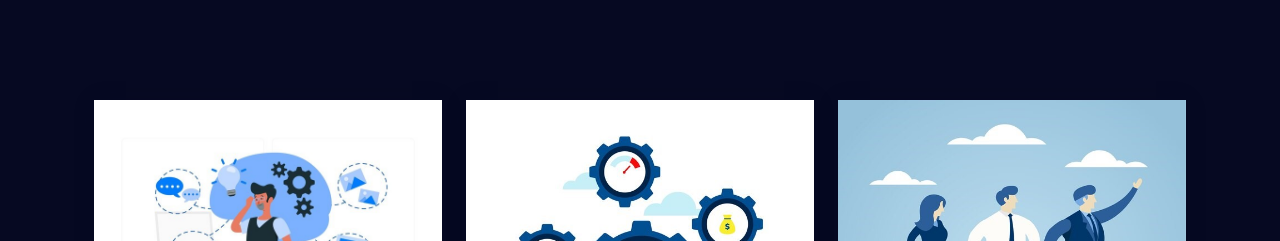
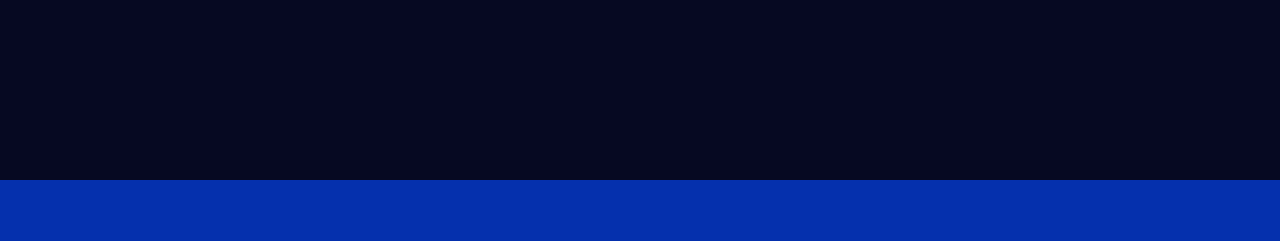
Before and after one commit to tusharCsrBox/tusharCsrBox.github.io, a plain HTML site: page pages/aboutUs.html in a window 1280 px wide. Shown: the part 3116-3357 px from the top of the page. Drawn offline with nearby package versions, Linux system fonts and the light colour scheme.

Commit message:
updated data

```diff
--- a/pages/aboutUs.html
+++ b/pages/aboutUs.html
@@ -274,7 +274,7 @@
         <div class="container">
           <div class="row">
             <!--first Team Member-->
-            <div class="col-12 col-md-8  col-lg-4 mx-md-auto ">
+            <!-- <div class="col-12 col-md-8  col-lg-4 mx-md-auto ">
               <div class="tm-member-card     wow   fadeInUp" data-wow-delay="0.1s">
                 <div class="tm-image js-tilt "><a class="tm-link  " href="team-member.html">
                     <div class="overlay overlay-color"></div><img class="img-fluid parallax-img  " loading="lazy"
@@ -292,9 +292,9 @@
                     that professionals need to be
                     successful. </span></div>
               </div>
-            </div>
+            </div> -->
             <!--Second Team Member-->
-            <div class="col-12 col-md-8  col-lg-4 mx-md-auto ">
+            <!-- <div class="col-12 col-md-8  col-lg-4 mx-md-auto ">
               <div class="tm-member-card     wow   fadeInUp" data-wow-delay="0.2s">
                 <div class="tm-image js-tilt "><a class="tm-link  " href="team-member.html">
                     <div class="overlay overlay-color"></div><img class="img-fluid parallax-img  " loading="lazy"
@@ -309,9 +309,9 @@
                   </a><span class="tm-role">Professional skills give an understanding of key skills for professional
                     success and core soft skills needed in the today’s workforce. </span></div>
               </div>
-            </div>
+            </div> -->
             <!--Third Team Member-->
-            <div class="col-12 col-md-8  col-lg-4 mx-md-auto ">
+            <!-- <div class="col-12 col-md-8  col-lg-4 mx-md-auto ">
               <div class="tm-member-card     wow   fadeInUp" data-wow-delay="0.4s">
                 <div class="tm-image js-tilt "><a class="tm-link  " href="team-member.html">
                     <div class="overlay overlay-color"></div><img class="img-fluid parallax-img  " loading="lazy"
@@ -323,7 +323,7 @@
                   <span class="tm-role">Job Readiness skills make’s sure you are knowledgeable about preparing for a
                     new job and succeeding in the workplace. </span></div>
               </div>
-            </div>
+            </div> -->
           </div>
         </div>
       </div>
```
Also changed, not shown: index.html (+26 -0 lines), pages/campusemb.html (+1 -1 lines).
